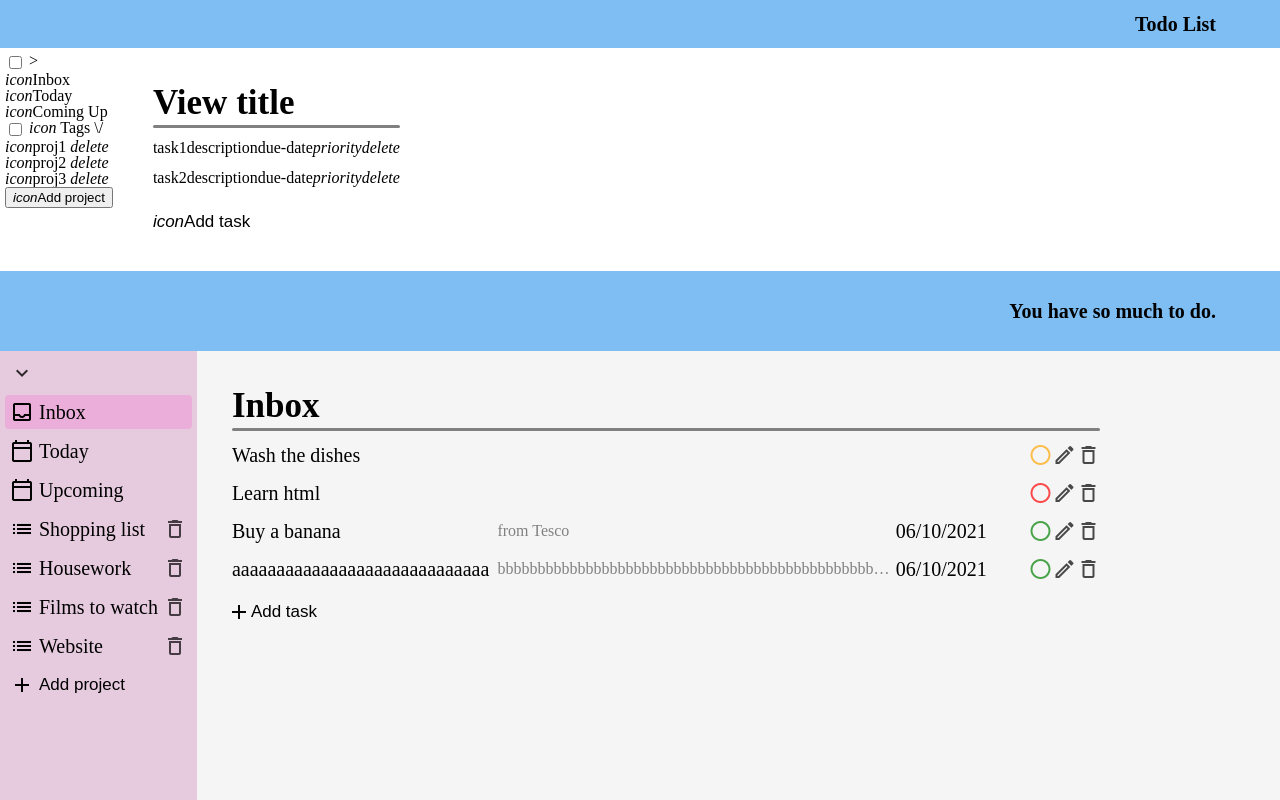
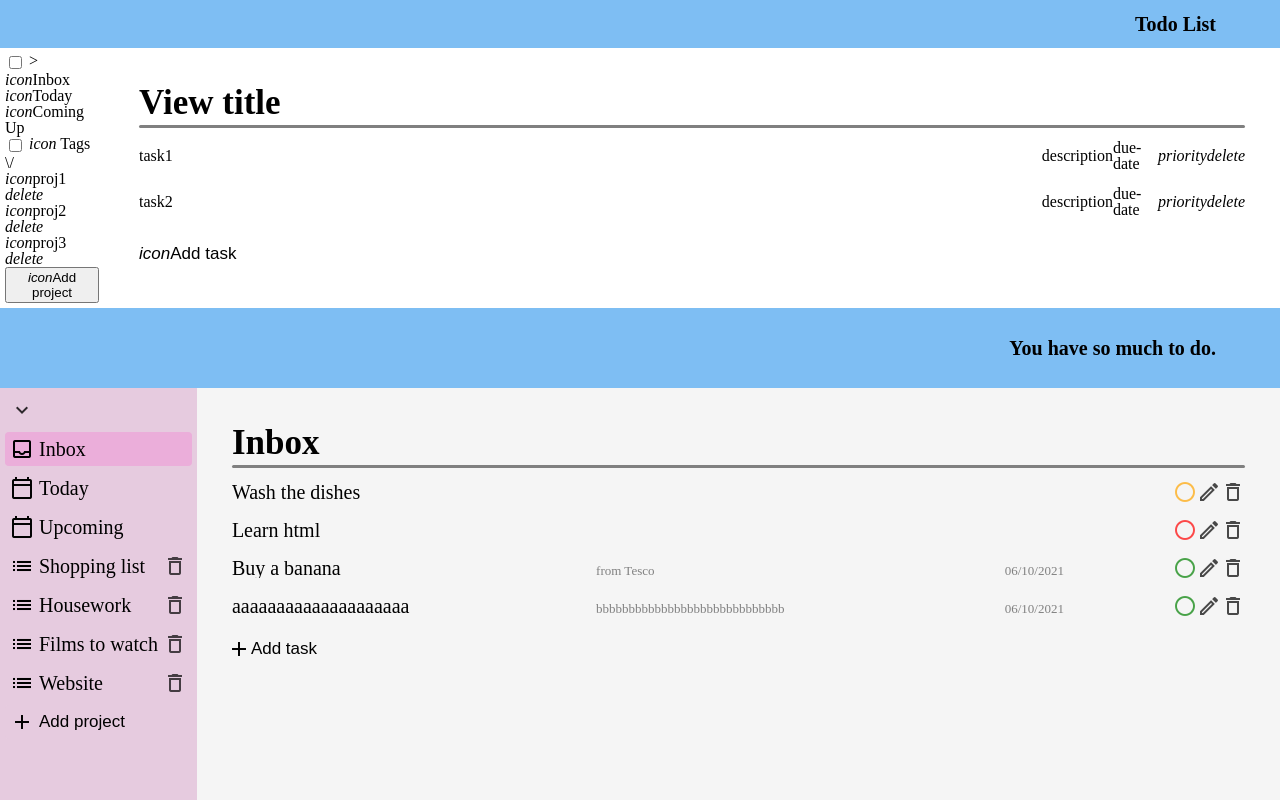
Before and after one commit to tef20/todo_list_odin, a website built with webpack: page src/hardcodeLayout.html in a window 1280 px wide. Shown: the top 800 px of the page. Built offline with nearby package versions, Linux system fonts and the light colour scheme.

Commit message:
MVP complete
functionality:
- add / remove tasks and project filters
- collapsable sidebar -> icon only
- pubSub event handling attempting for looser coupling
future:
- local storage (problem: saving functions)
- allow user to edit tasks
- click to update coloured priority circle
- layout not very dynamic, overflows when window shrunk
- tidy code / logic

```diff
--- a/src/DOMitems.js
+++ b/src/DOMitems.js
@@ -4,16 +4,17 @@ import { createGoogleIcon, materialIconsOutlinedStylesheetLink } from './googleF
 import { format } from 'date-fns';
 
 // TODO:
-// - set autofocus on both popups
+// - allow editing tasks
 // - manage local storage
-
-document.head.appendChild(materialIconsOutlinedStylesheetLink);
+// - tidy up!
 
 const content = createMainContainer();
 document.body.appendChild(content);
 
 // Load basic page
 function loadPage() {
+    document.head.appendChild(materialIconsOutlinedStylesheetLink);
+
     // create basic page
     // header
     const header = createHeader();
@@ -286,7 +287,6 @@ function createViewer () {
 
     // New Task Button
     const addNewTaskButton = createAddTaskButton();
-    // addNewTaskButton.addEventListener('click', openNewTaskForm)
     tasksViewer.appendChild(addNewTaskButton);
 
 
@@ -481,7 +481,7 @@ function createNewTaskForm() {
     const taskDescriptionInput = document.createElement('textarea');
     taskDescriptionInput.className = 'newTaskInput';
     taskDescriptionInput.id = 'taskDescriptionInput';
-    taskDescriptionInput.maxLength = 56;
+    taskDescriptionInput.maxLength = 29;
     taskDescriptionInput.rows = 2;
     taskDescriptionInput.cols = 27;
     addTaskForm.appendChild(taskDescriptionInput);
--- a/src/appControl.js
+++ b/src/appControl.js
@@ -1,19 +1,25 @@
 import { events } from './pubSub';
 import { loadPage } from './DOMitems.js';
-import { addTask, createTask, listTasks, runDemoTasks } from './tasks.js';
+import { addTask, createTask, listTasks, runDemoTasks, tasksEmpty } from './tasks.js';
 import { addNewProject, applyFilter, getFilters, runDemoFilters } from './filters.js';
 
 function initiate() {
     // render page
     loadPage();
 
-    // check storage for tasks
     // check storage for filters
-    // if empty create new
+    if (tasksEmpty()) {
+        runDemo();
+    }
+}
+
+function runDemo() {
     runDemoFilters();
     runDemoTasks();
 }
+// function runDemoTasks() {
 
+// }
 // load from storage
 
 export {
--- a/src/filters.js
+++ b/src/filters.js
@@ -2,7 +2,7 @@ import { events } from './pubSub.js';
 import { genID as filterIDFactory } from './idGenerator.js';
 import { addDays, compareAsc } from 'date-fns';
 
-const _filters = {}
+const _filters = localStorage.getItem('filters') || {};
 
 const IDGenerator = filterIDFactory();
 
--- a/src/style.css
+++ b/src/style.css
@@ -9,10 +9,6 @@
     --section-col: whitesmoke;
     --font-col: grey;
 }
-
-/* .material-icons-outlined {
-
-} */
 
 #content {
     height: 100vh;
@@ -41,6 +37,7 @@ header h1 {
 
 main {
     display: flex;
+    width: 100%;
 
     /* border: 1px red solid; */
     flex: 9;
@@ -144,6 +141,7 @@ h3 {
 /* TASKS SECTION */
 #taskViewer {
     padding: 20px 30px;
+    width: 100%;
 }
 
 #taskViewer h2 {
@@ -164,8 +162,11 @@ h3 {
     margin: 5px 0;
 }
 
+/* Tasks */
 #taskViewer li {
     display: flex;
+    box-sizing: border-box;
+    width: 100%;
 
     align-items: center;
     list-style: none;
@@ -187,28 +188,26 @@ h3 {
 
 #taskViewer li label {
     display: flex;
-    align-items: center;
-    flex: 1;
-    /* justify-content: space-between; */
+    align-items: baseline;
+    width: 100%;
 
     cursor: pointer;
 }
 
 li label span {
-    /* border: solid red 1px; */
-    /* width: 100%; */
+    overflow: hidden;
+    height: 1em;
     font-size: 20px;
+    margin-right: 8px;
 }
 
 .taskEntryName {
-    /* width: 30%; */
-    flex: 2;
+    width: 40%;
 }
 
 .taskEntryDescription {
-    font-size: 1rem;
-    /* width: 60%; */
-    flex: 3;
+    font-size: 13px;
+    width: 45%;
     /* background-color: red; */
     color: grey;
     overflow: hidden;
@@ -216,8 +215,9 @@ li label span {
 }
 
 .taskEntryDueDate {
-    /* width: 10%; */
-    flex: 1;
+    font-size: 13px;
+    color: grey;
+    width: 18%;
 }
 
 .priority1 {
@@ -283,6 +283,7 @@ li label span {
 .newFilterPopUp {
     background-color: aliceblue;
     border-radius: 3px;
+    box-shadow: 1px 1px 50px 2px;
 
     padding: 10px;
 }
--- a/src/tasks.js
+++ b/src/tasks.js
@@ -1,9 +1,7 @@
 import { events } from './pubSub';
 import { genID as taskIDFactory} from './idGenerator.js';
-// import { addDays } from '../node_modules/date-fns';
-import { addDays, format } from 'date-fns';
 
-const _tasks = [];
+const _tasks = localStorage.getItem('tasks') || [];
 const IDGenerator = taskIDFactory();
 
 events.on('taskAdd', addTask);
@@ -15,6 +13,10 @@ events.on('tasksUpdated', requestLiveFilter);
 
 function listTasks() {
     return JSON.parse(JSON.stringify(_tasks));
+}
+
+function tasksEmpty() {
+    return !_tasks.length;
 }
 
 function createTask (name, description, due, priority, project, status='pending', selected=true, id=IDGenerator.newID()) {
@@ -129,10 +131,10 @@ function runDemoTasks() {
     addTask(demoTask3);
 
     const demoLimitTask = createTask(
-        'aaaaaaaaaaaaaaaaaaaaaaaaaaaaa'
+        'aaaaaaaaaaaaaaaaaaaa'
         );
     demoLimitTask['description'] =
-        'bbbbbbbbbbbbbbbbbbbbbbbbbbbbbbbbbbbbbbbbbbbbbbbbbbbbbbbb';
+        'bbbbbbbbbbbbbbbbbbbbbbbbbbbbb';
     demoLimitTask['project'] =
         'ccccccccccccccccccccccccccccc';
     demoLimitTask['due'] = new Date();
@@ -143,6 +145,7 @@ function runDemoTasks() {
 
 export {
     listTasks,
+    tasksEmpty,
     createTask,
     addTask,
     removeTaskByID,
```
Also changed, not shown: dist/index.bundle.js, 1 other file.
